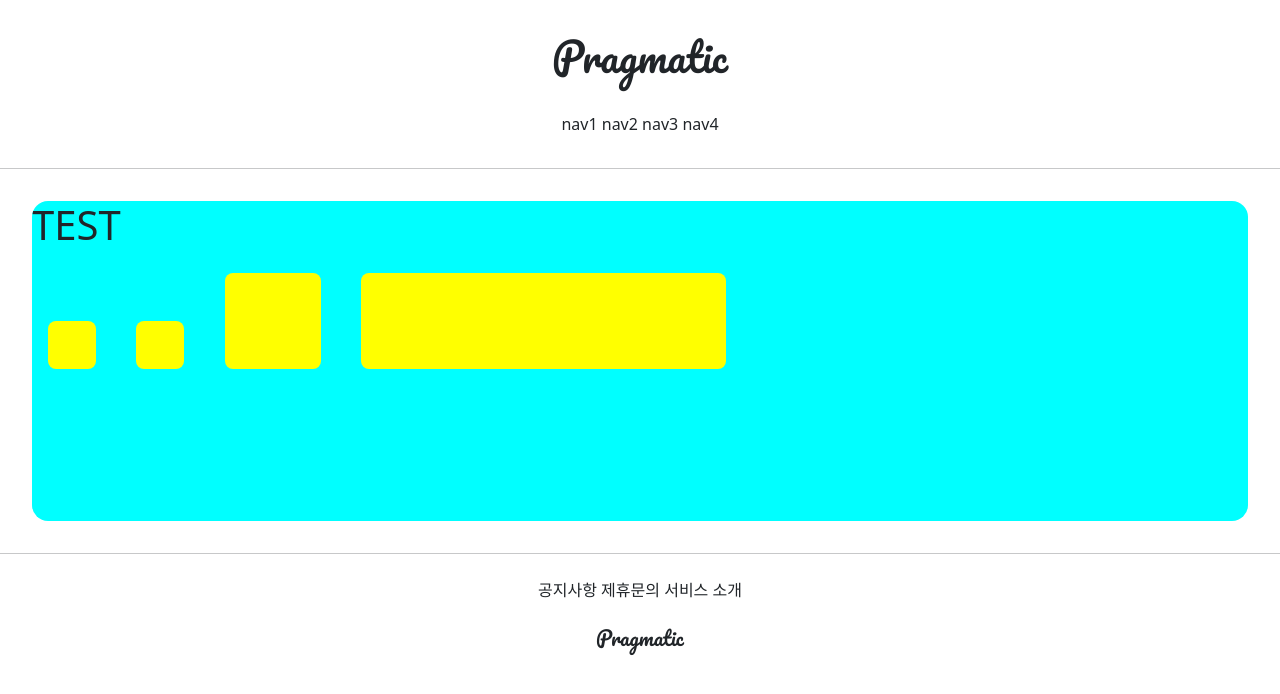
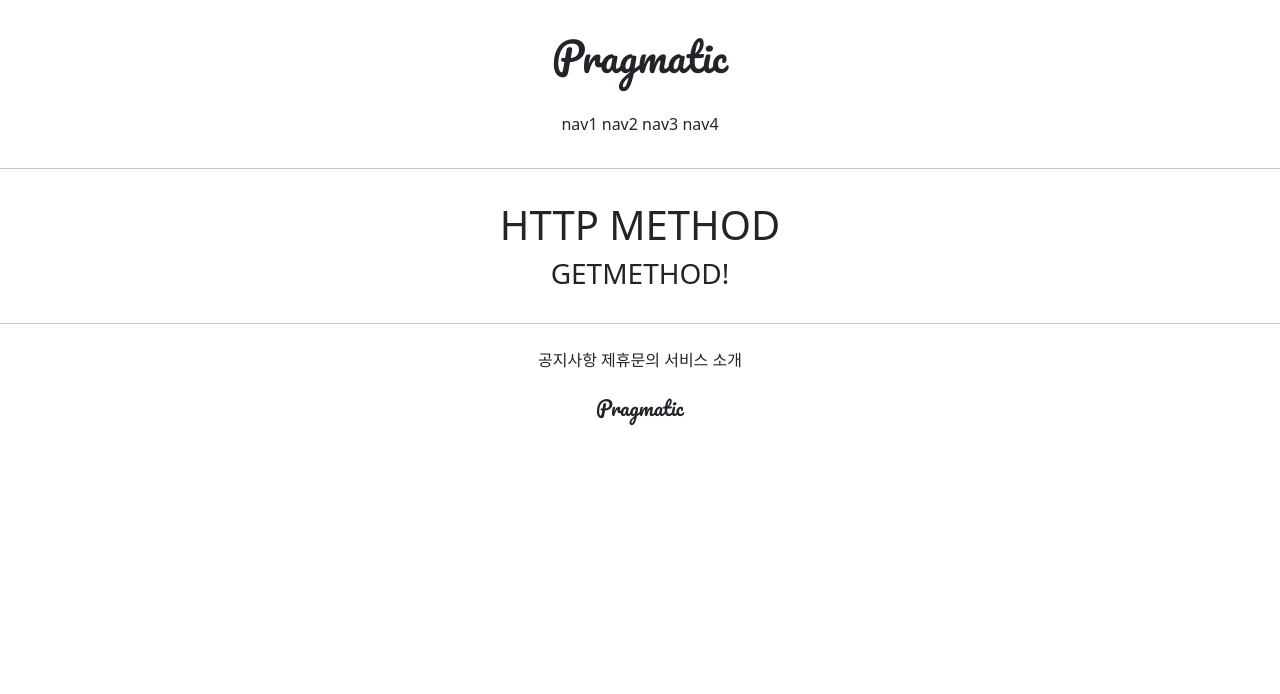
Before and after one commit to success899/gis_4ban_1, a Django app: page /accounts/hello_world/ in a window 1280 px wide. Shown: the top 694 px of the page. Run offline with Django 3.2, Linux system fonts and the light colour scheme; parts of the project's set-up code (start-up, migrations or seed data) failed here and were passed over.

Commit message:
210709 classs commit 2

```diff
--- a/accountapp/templates/accountapp/hello_world.html
+++ b/accountapp/templates/accountapp/hello_world.html
@@ -2,25 +2,11 @@
 
 {% block content %}
 
-    <style>
-        .testing {
-            background-color: yellow;
-            margin: 1rem;
-            width: 48px;
-            height: 48px;
-            border-radius: .5rem;
-            display: inline-block;
-        }
-    </style>
 
-    <div style="height: 20rem; background-color: aqua; margin: 2rem; border-radius: 1rem;font-size:2rem; overflow: scroll;">
-        <h1>TEST</h1>
+    <div style="margin: 2rem; text-align: center">
+        <h1>HTTP METHOD</h1>
 
-    <div class ="testing" style="height: 48px;width: 48px;"></div>
-    <div class ="testing" style="height: 3rem;width: 3rem;"></div>
-    <div class ="testing" style="height: 3em;width: 3em;"></div>
-    <div class ="testing" style="height: 30%;width: 30%;"></div>
-
+        <h3>{{ text }}</h3>
     </div>
 
 {% endblock %}
--- a/accountapp/views.py
+++ b/accountapp/views.py
@@ -4,4 +4,7 @@ from django.shortcuts import render
 # Create your views here.
 
 def hello_world(request):
-    return render(request, 'accountapp/hello_world.html')
+    if request.method == "POST":
+        return render(request, 'accountapp/hello_world.html', context={'text': 'POST METHOD!'})
+    else:
+        return render(request, 'accountapp/hello_world.html', context={'text': 'GETMETHOD!'})
```
